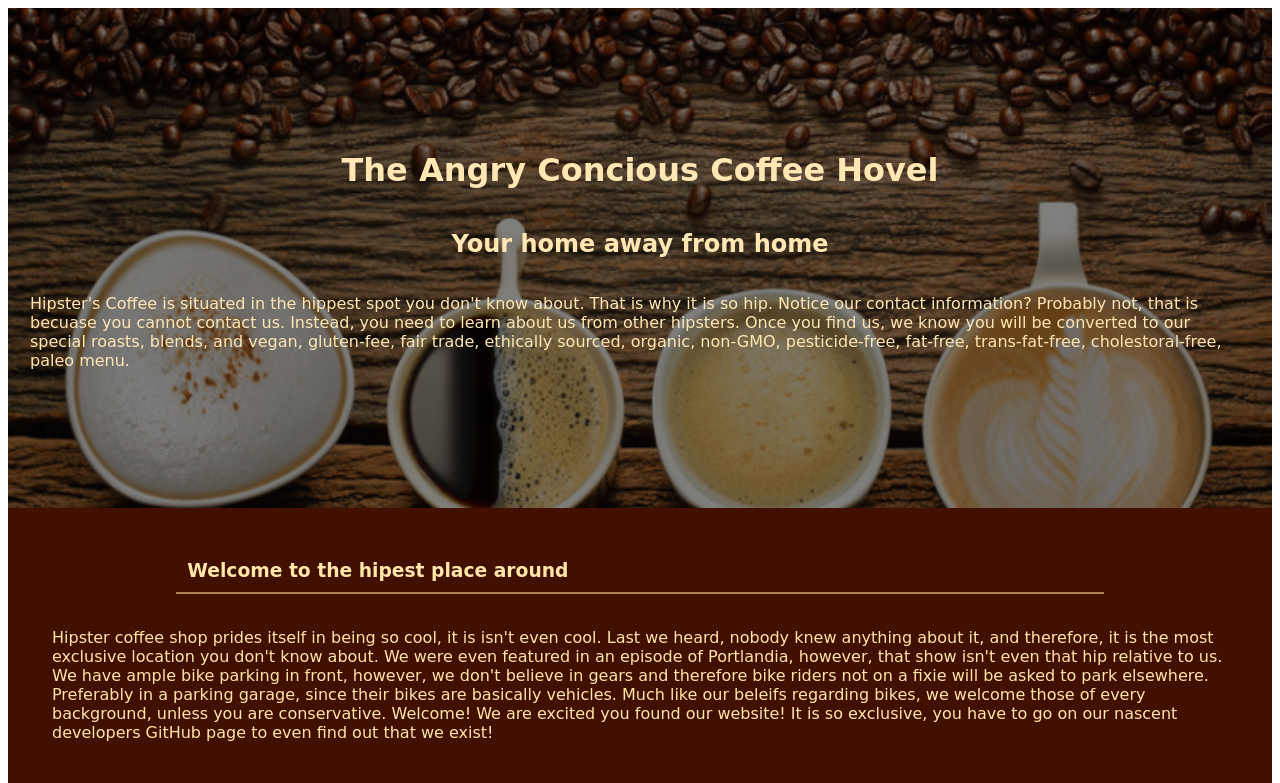
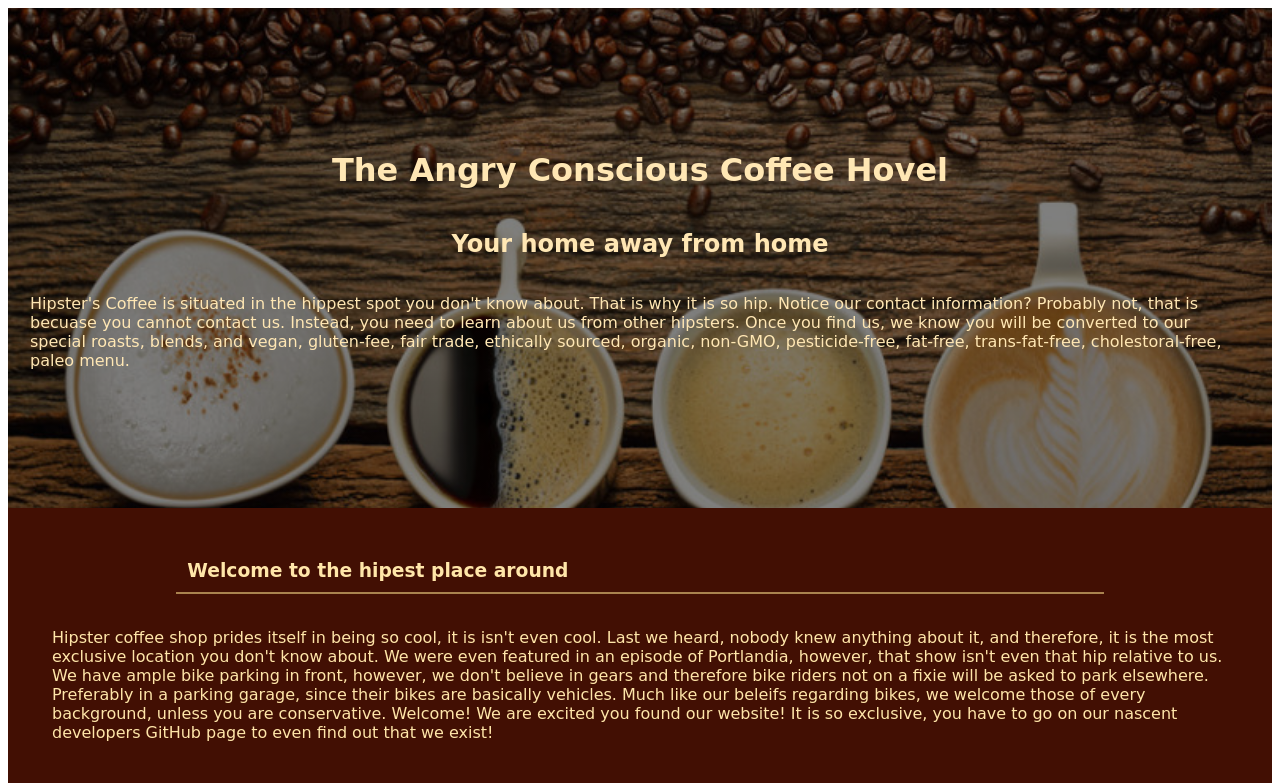
Before and after one commit to migobach/restaurant_home, a plain HTML site: page index.html in a window 1280 px wide. Shown: the top 783 px of the page. Drawn offline with Linux system fonts and the light colour scheme; a web font is replaced by a local one.

Commit message:
spelling add

```diff
--- a/index.html
+++ b/index.html
@@ -6,7 +6,7 @@
   <body>
 
   <div class="header">
-    <h1>The Angry Concious Coffee Hovel</h1>
+    <h1>The Angry Conscious Coffee Hovel</h1>
     <h2>Your home away from home</h2>
     <p>Hipster's Coffee is situated in the hippest spot you don't know about. That is why it is so hip. Notice our contact information? Probably not, that is becuase you cannot contact us. Instead, you need to learn about us from other hipsters. Once you find us, we know you will be converted to our special roasts, blends, and vegan, gluten-fee, fair trade, ethically sourced, organic, non-GMO, pesticide-free, fat-free, trans-fat-free, cholestoral-free, paleo menu.</p>
   </div>
```
